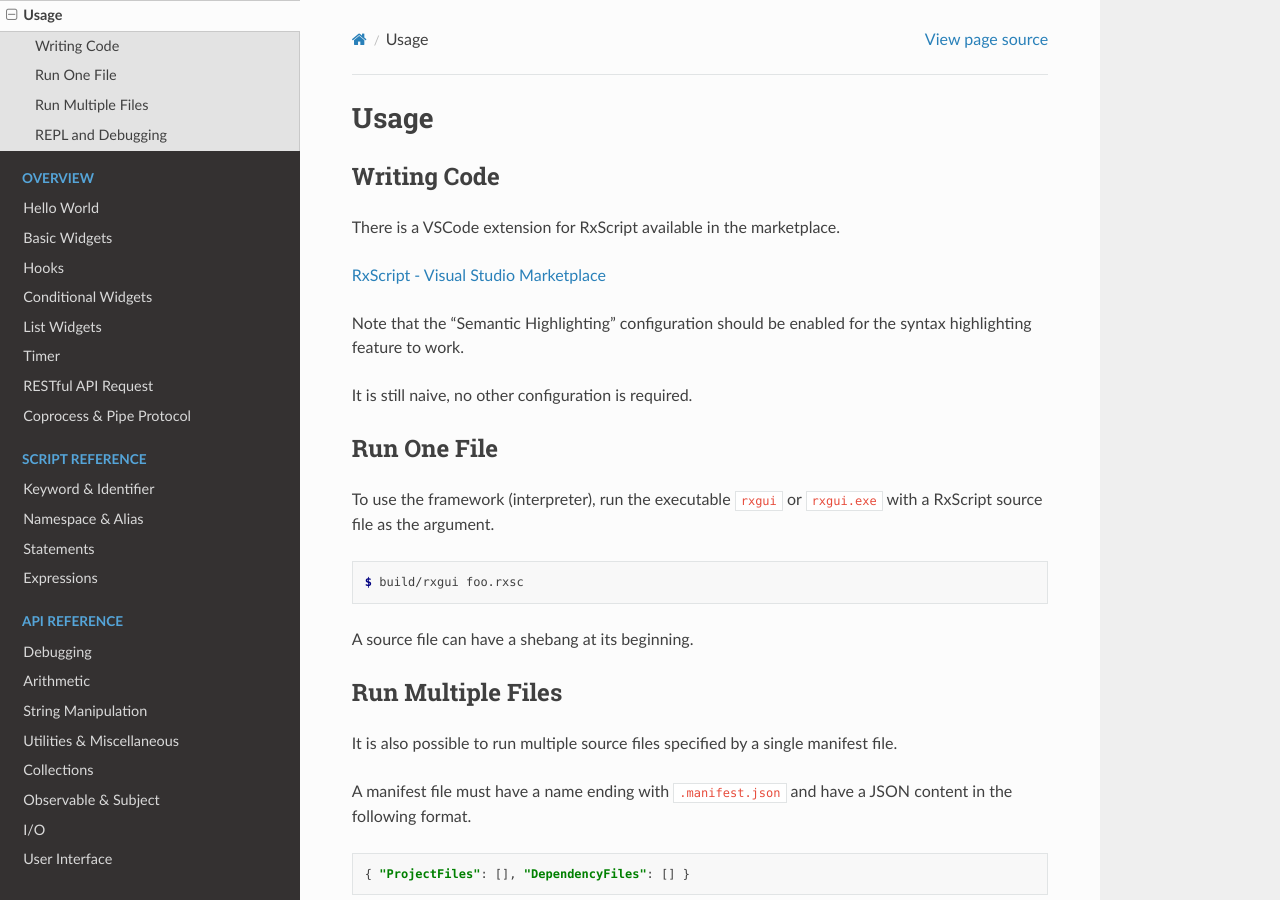
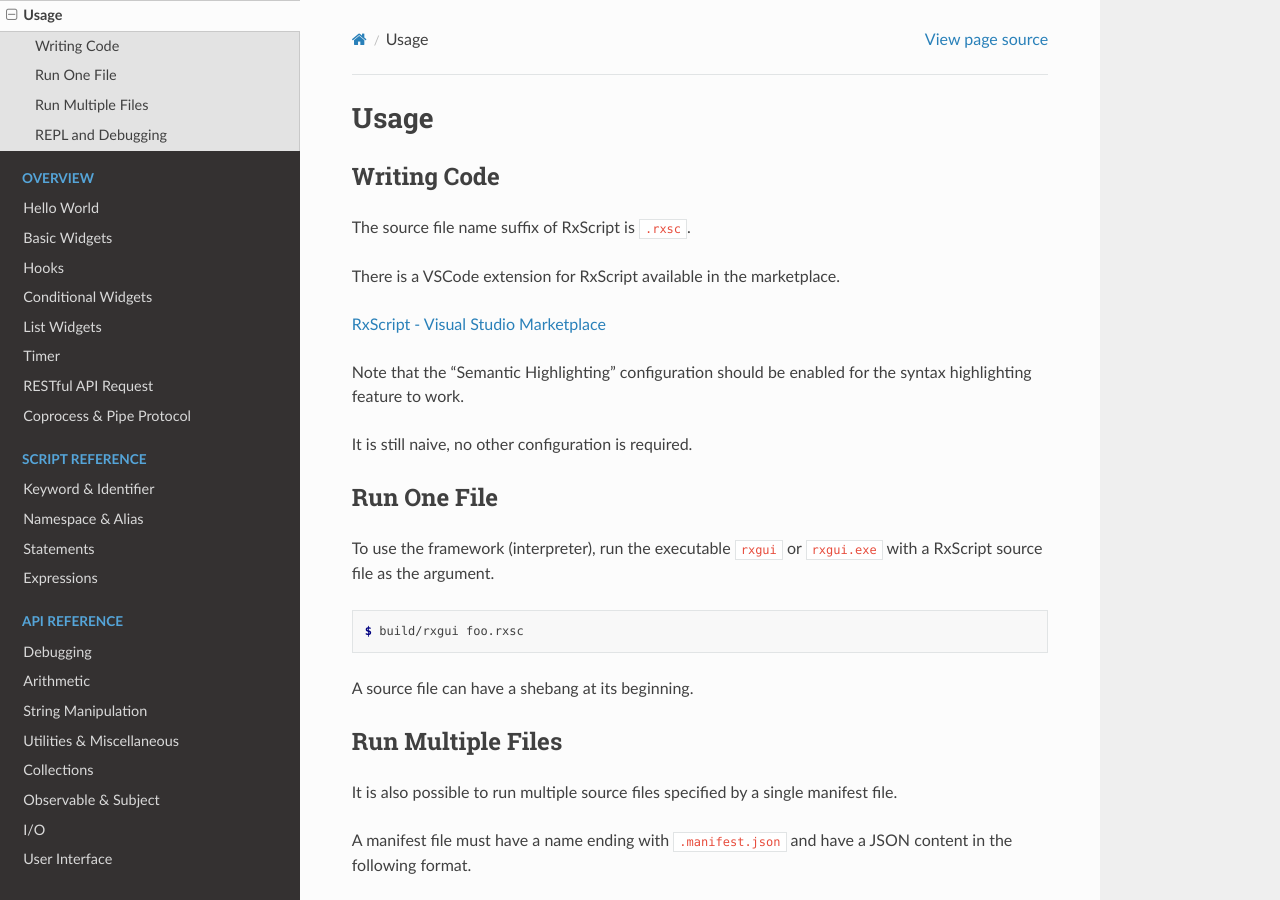
Before and after one commit to maze1024x/RxGui, a Sphinx documentation site: the page built from docs/source/start/use.rst, in a window 1280 px wide and 900 px high. Built offline with Sphinx 7.4.7 and the Read the Docs theme 2.0.0, drawn with Linux system fonts in a browser that asks for light colours.

Commit message:
docs: minor fix

```diff
--- a/docs/source/start/use.rst
+++ b/docs/source/start/use.rst
@@ -3,6 +3,8 @@ Usage
 
 Writing Code
 ============
+
+The source file name suffix of RxScript is ``.rxsc``.
 
 There is a VSCode extension for RxScript available in the marketplace.
 
```
